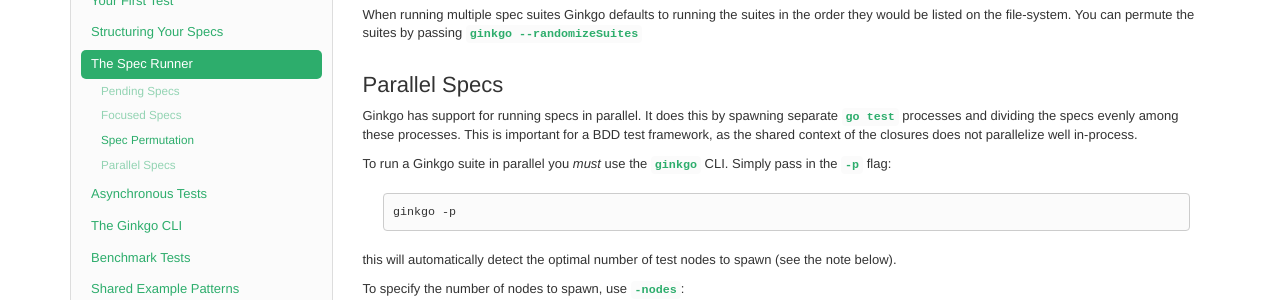
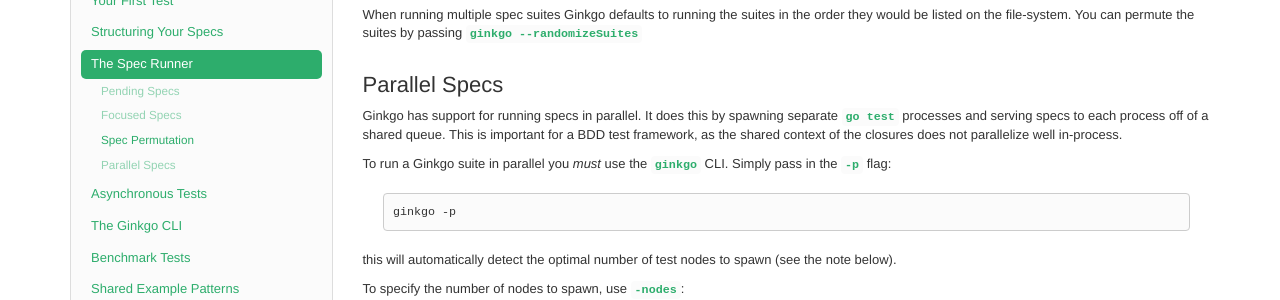
Before and after one commit to onsi/ginkgo, a Jekyll site: the page built from index.md, in a window 1280 px wide and 900 px high, scrolled down 13063 px. Shown: the part 152-452 px from the top of the window. Built offline with Jekyll 4.4.1, drawn with Linux system fonts in a browser that asks for light colours; some of the changed text lies outside the part shown.

Commit message:
document new parallel specs behavior

```diff
--- a/index.md
+++ b/index.md
@@ -637,7 +637,7 @@ When running multiple spec suites Ginkgo defaults to running the suites in the o
 
 ### Parallel Specs
 
-Ginkgo has support for running specs in parallel.  It does this by spawning separate `go test` processes and dividing the specs evenly among these processes.  This is important for a BDD test framework, as the shared context of the closures does not parallelize well in-process.
+Ginkgo has support for running specs in parallel.  It does this by spawning separate `go test` processes and serving specs to each process off of a shared queue.  This is important for a BDD test framework, as the shared context of the closures does not parallelize well in-process.
 
 To run a Ginkgo suite in parallel you *must* use the `ginkgo` CLI.  Simply pass in the `-p` flag:
 
@@ -942,7 +942,7 @@ Here are the flags that Ginkgo accepts:
 
 - `--failFast`
 
-    If present, Ginkgo will stop the suite right after the first spec failure.  When set during parallel tests, a failure on one node does *not* stop other nodes from running - only the node that failed will stop running.
+    If present, Ginkgo will stop the suite right after the first spec failure.
 
 **Watch flags:**
 
```
